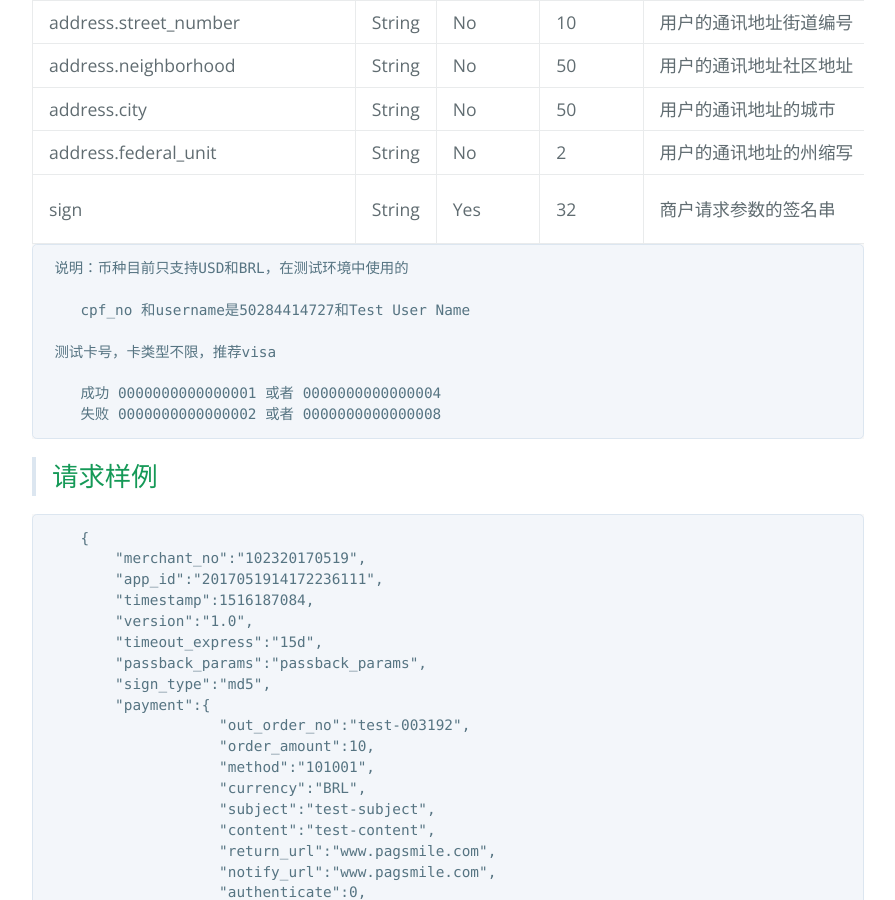
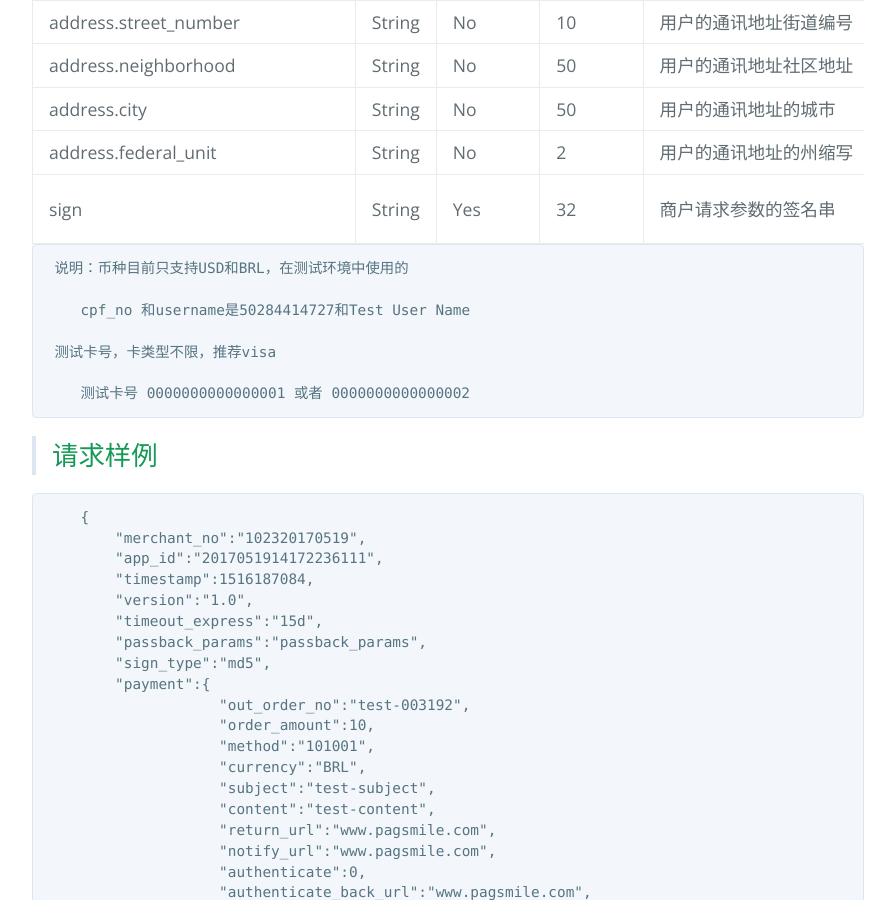
Before and after one commit to pagsmile/pagsmile.github.io, a Jekyll site: the page built from api/DriectDebitCard.md, in a window 1280 px wide and 900 px high, scrolled down 2249 px. Shown: the whole window, without its empty margins (192-1087 px from the left). Built offline with Jekyll 4.4.1, drawn with Linux system fonts in a browser that asks for light colours; our own code applies the rules of GitHub Pages for plain Markdown files.

Commit message:
直接借记卡接口

```diff
--- a/api/DriectDebitCard.md
+++ b/api/DriectDebitCard.md
@@ -63,8 +63,8 @@ sign | String | Yes | 32 | 商户请求参数的签名串 | 通过签名算法
 
      测试卡号，卡类型不限，推荐visa
 
-        成功 0000000000000001 或者 0000000000000004
-        失败 0000000000000002 或者 0000000000000008
+        测试卡号 0000000000000001 或者 0000000000000002
+
 
 
 >## 请求样例
```
